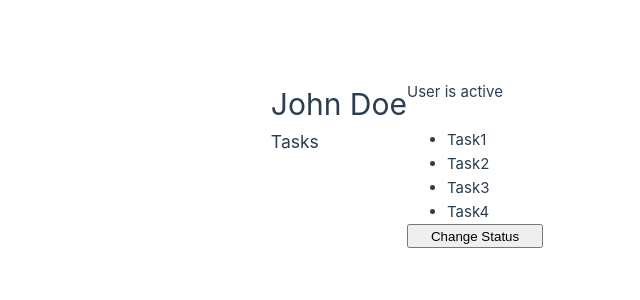
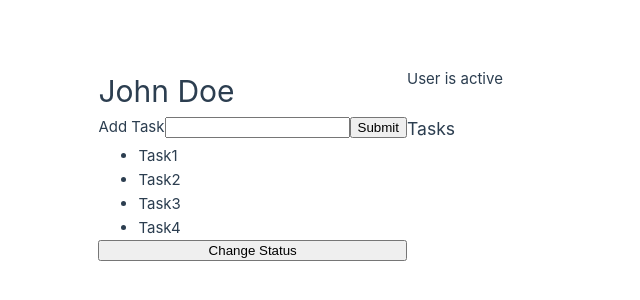
Before and after one commit to h-rawat/vue-crash-course, a Vue app: page / in a window 1280 px wide. Shown: the part 236-536 px from the top of the page, without its empty margins (233-873 px from the left). Built offline with nearby package versions, Linux system fonts and the light colour scheme.

Commit message:
forms and v model

```diff
--- a/src/App.vue
+++ b/src/App.vue
@@ -4,6 +4,7 @@
 const name = ref("John Doe");
 const status = ref("active");
 const tasks = ref(["Task1", "Task2", "Task3", "Task4"]);
+const newTask = ref("");
 
 const toggleStatus = () => {
   if (status.value === "active") {
@@ -14,6 +15,13 @@
     status.value = "active";
   }
 };
+
+const addTask = () => {
+  if (newTask.value.trim() !== "") {
+    tasks.value.push(newTask.value);
+    newTask.value = "";
+  }
+};
 </script>
 
 <template>
@@ -21,6 +29,12 @@
   <p v-if="status === 'active'">User is active</p>
   <p v-else-if="status === 'pending'">User is pending</p>
   <p v-else>User is inactive</p>
+
+  <form @submit.prevent="addTask">
+    <label for="newTask">Add Task</label>
+    <input type="text" id="newTask" name="newTask" v-model="newTask" />
+    <button type="submit">Submit</button>
+  </form>
 
   <h3>Tasks</h3>
   <ul>
```
